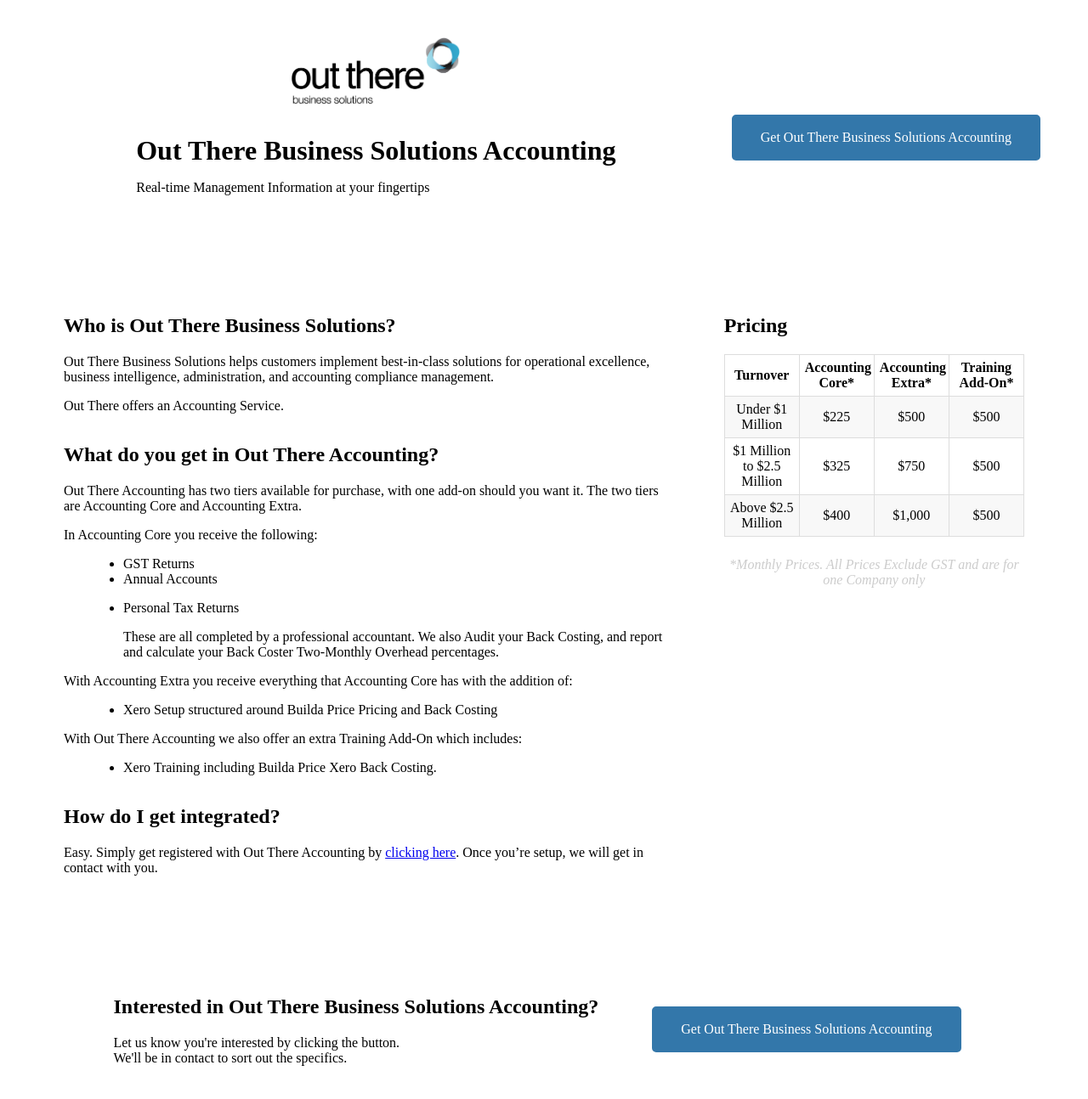
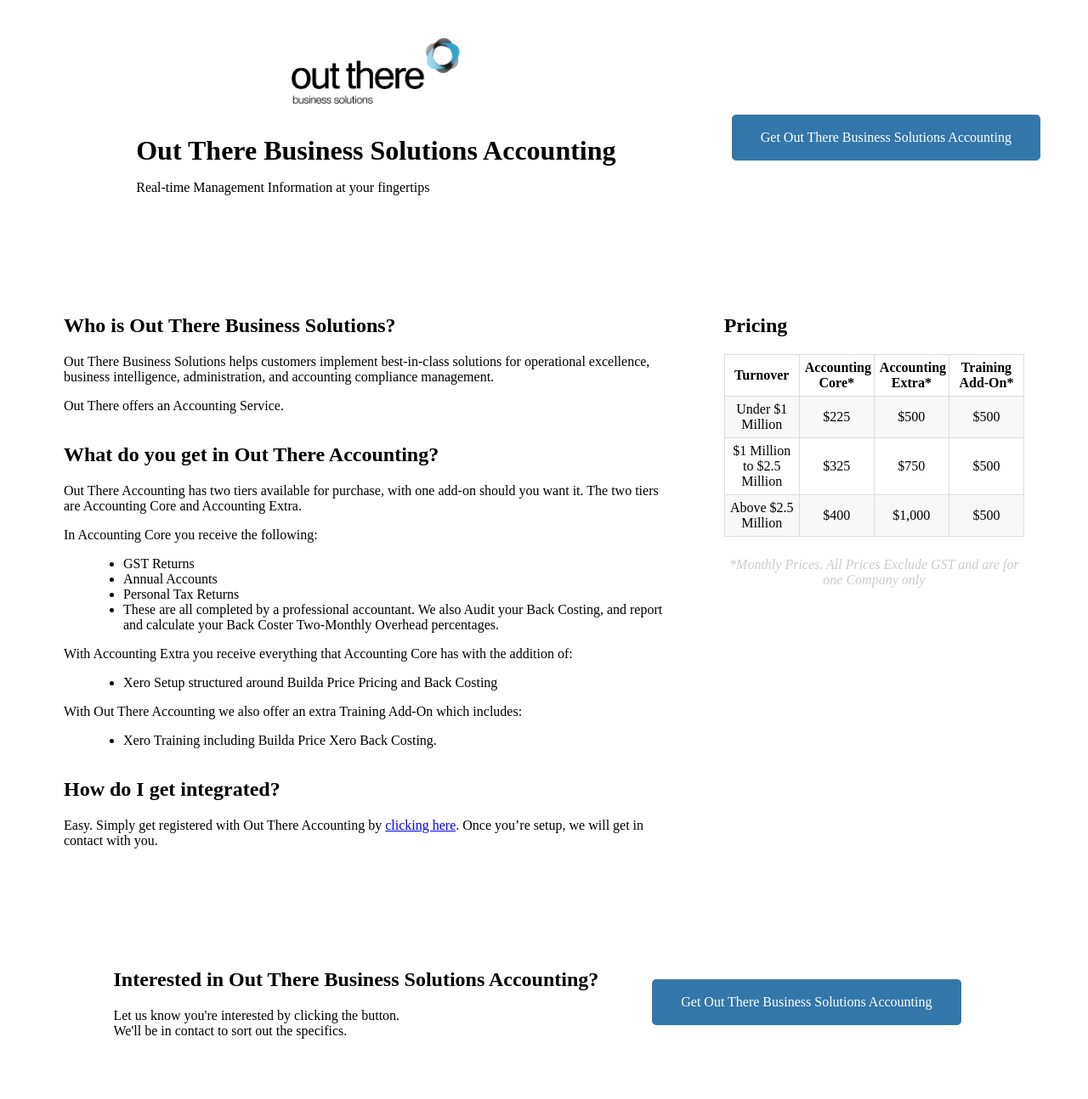
Before and after one commit to outtherenz/advertisements, a Jekyll site: the page built from promotions/out-there-business-solutions-accounting.md, in a window 1280 px wide. Shown: the top 1294 px of the page at 85% size. Built offline with Jekyll 4.4.1, drawn with Linux system fonts in a browser that asks for light colours; Markdown is read by kramdown in place of the engine named in the settings.

```diff
--- a/promotions/out-there-business-solutions-accounting.md
+++ b/promotions/out-there-business-solutions-accounting.md
@@ -61,8 +61,7 @@ In Accounting Core you receive the following:
 * GST Returns
 * Annual Accounts
 * Personal Tax Returns
-
-  These are all completed by a professional accountant. We also Audit your Back Costing, and report and calculate your Back Coster Two-Monthly Overhead percentages.
+* These are all completed by a professional accountant. We also Audit your Back Costing, and report and calculate your Back Coster Two-Monthly Overhead percentages.
 
 With Accounting Extra you receive everything that Accounting Core has with the addition of:
 
```
